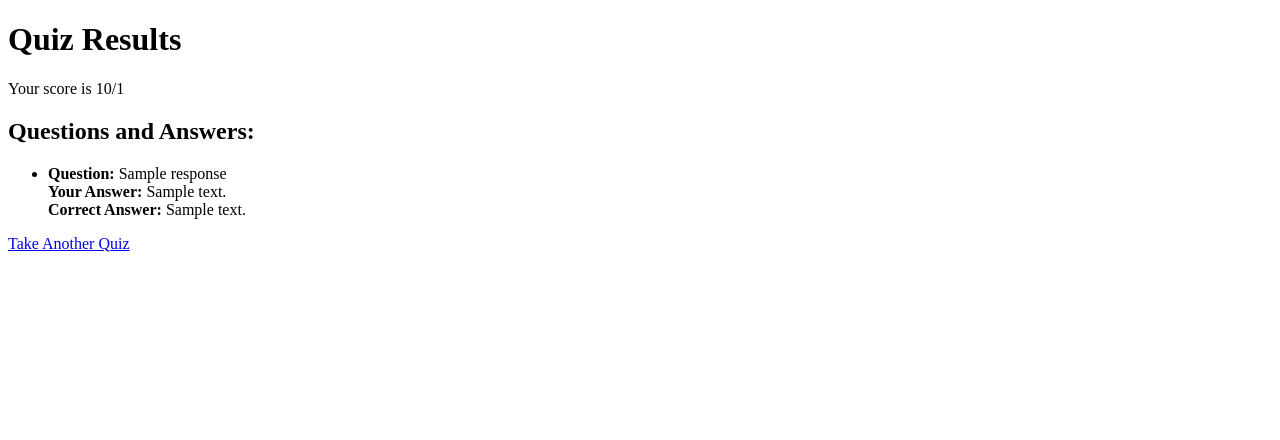
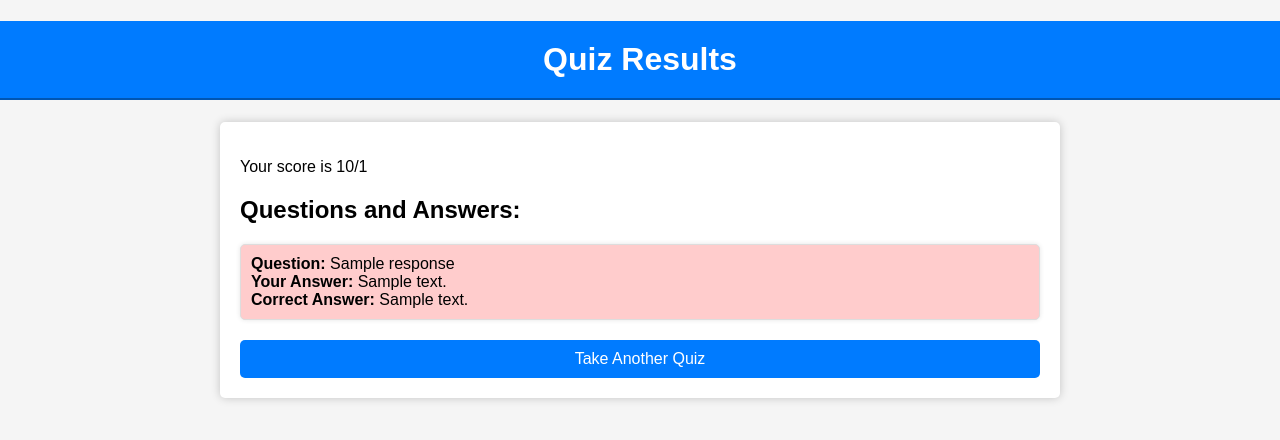
Before and after one commit to Thibuko/ai_exercise, a Flask app: template templates/result.html in a window 1280 px wide. Shown: the top 440 px of the page. Run offline with Flask 3, Linux system fonts and the light colour scheme; the template is opened without the code that fills it: most values are stand-ins (such as "Sample title", 1, 10 or a date in 2020).

Commit message:
beautify result

```diff
--- /dev/null
+++ b/static/styles.css
@@ -0,0 +1,68 @@
+body {
+    font-family: Arial, sans-serif;
+    background-color: #f5f5f5;
+    margin: 0;
+    padding: 0;
+    text-align: center; /* Center all text on the page */
+}
+
+h1 {
+    background-color: #007bff;
+    color: #fff;
+    padding: 20px;
+    border-bottom: 2px solid #0056b3; /* Add border under h1 */
+}
+
+.container {
+    max-width: 800px;
+    margin: 20px auto;
+    padding: 20px;
+    background-color: #fff;
+    border-radius: 5px;
+    box-shadow: 0px 0px 10px rgba(0, 0, 0, 0.2);
+    text-align: left; /* Align container content to the left */
+}
+
+ul {
+    list-style: none;
+    padding: 0;
+}
+
+li {
+    margin-bottom: 20px;
+    padding: 10px;
+    background-color: #fff;
+    border: 1px solid #ddd;
+    border-radius: 5px;
+    box-shadow: 0px 0px 5px rgba(0, 0, 0, 0.1);
+    text-align: left; /* Align list items to the left */
+}
+
+strong {
+    font-weight: bold;
+}
+
+a {
+    display: block;
+    text-align: center;
+    margin-top: 20px;
+    text-decoration: none;
+    background-color: #007bff;
+    color: #fff;
+    padding: 10px 20px;
+    border-radius: 5px;
+    transition: background-color 0.3s ease-in-out;
+}
+
+a:hover {
+    background-color: #0056b3;
+}
+
+/* Highlight correct answers in green and incorrect answers in red */
+.correct {
+    background-color: #c8f7c5; /* Green */
+}
+
+.incorrect {
+    background-color: #ffcccc; /* Red */
+}
--- a/templates/result.html
+++ b/templates/result.html
@@ -2,14 +2,16 @@
 <html>
 <head>
     <title>Quiz Results</title>
+    <link rel="stylesheet" href="{{ url_for('static', filename='styles.css') }}">
 </head>
 <body>
     <h1>Quiz Results</h1>
+    <div class="container">
         <p>Your score is {{ score }}/{{ total_questions }}</p>
         <h2>Questions and Answers:</h2>
         <ul>
             {% for response in question_responses %}
-            <li>
+                <li class="{% if response.user_answer == response.correct_answer %}correct{% else %}incorrect{% endif %}">
                     <strong>Question:</strong> {{ response.question }}<br>
                     <strong>Your Answer:</strong> {{ response.user_answer }}<br>
                     <strong>Correct Answer:</strong> {{ response.correct_answer }}
@@ -17,5 +19,6 @@
             {% endfor %}
         </ul>
         <a href="/">Take Another Quiz</a>
+    </div>
 </body>
 </html>
```
Lines whose indentation alone changed are shown as unchanged.
